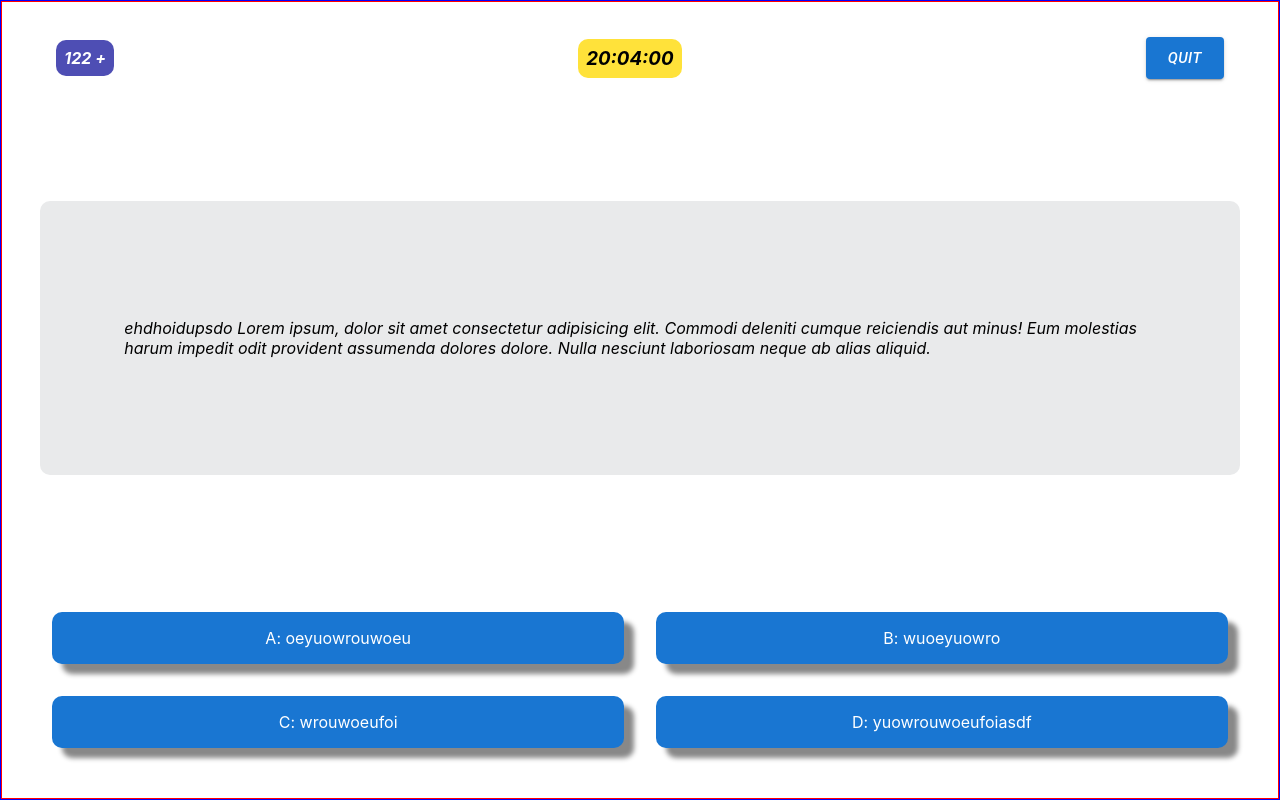
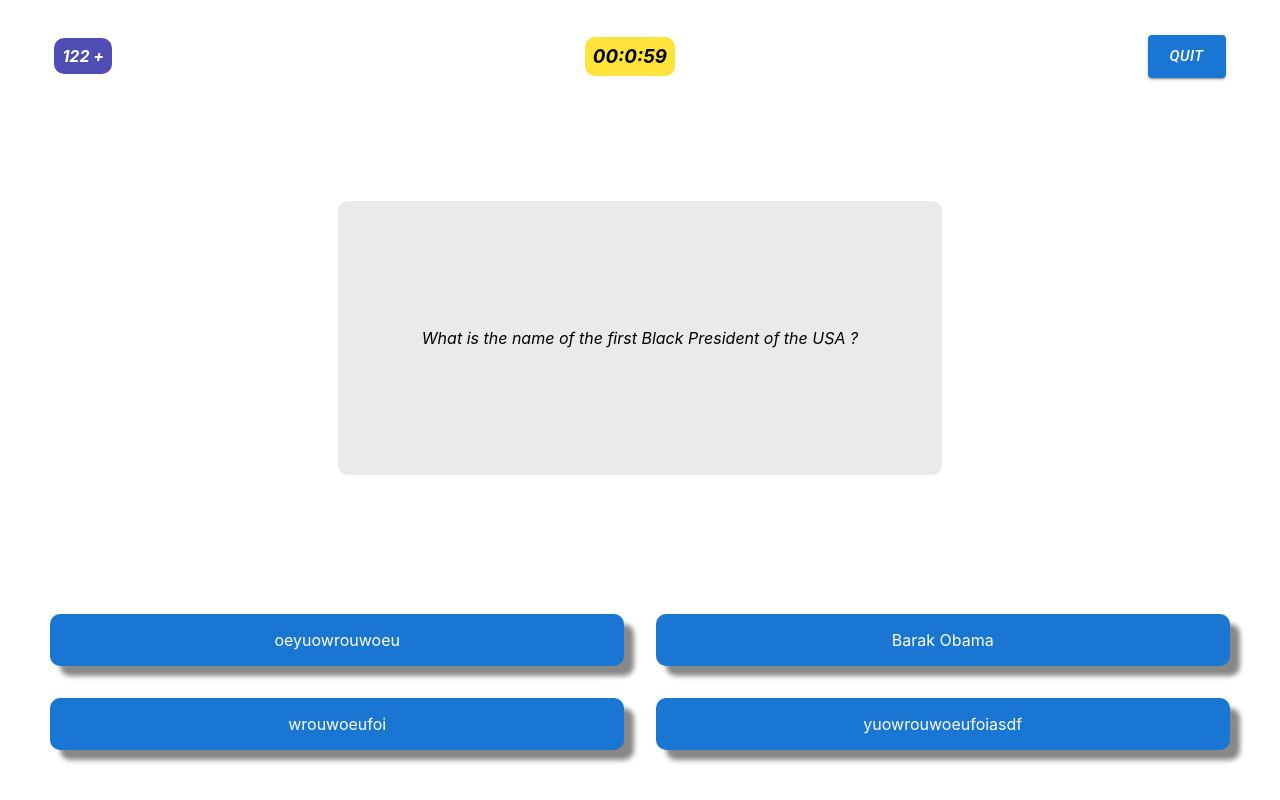
Before and after one commit to marveldc08/quiz-app, a Next.js app: page /instant-play/1 in a window 1280 px wide. Both pictures are taken after a click on the button 640 px from the left and 400 px from the top of the page. Built offline with nearby package versions, Linux system fonts and the light colour scheme.

Commit message:
modified playing interface

```diff
--- a/components/Header.module.css
+++ b/components/Header.module.css
@@ -19,7 +19,7 @@
 }
 .close{
     display: flex;
-    justify-content: end;
+    justify-content: flex-end;
     align-items: center;
     padding: 0px 15px;
 }
--- a/package.json
+++ b/package.json
@@ -17,7 +17,8 @@
     "react": "18.2.0",
     "react-dom": "18.2.0",
     "react-icons": "^4.4.0",
-    "styled-components": "^5.3.5"
+    "styled-components": "^5.3.5",
+    "sweetalert2": "^11.4.32"
   },
   "devDependencies": {
     "@swc/cli": "^0.1.57",
--- a/pages/instant-play/[questions].tsx
+++ b/pages/instant-play/[questions].tsx
@@ -1,22 +1,23 @@
-import React, { useState } from 'react'
+import React, { useEffect, useState } from 'react'
 import { useRouter } from 'next/router'
 import Head from 'next/head';
 import styles from '../../styles/questions.module.css';
 import { Button } from '@mui/material';
-import { PlayArrow, SubtitlesOutlined } from '@mui/icons-material';
+import { PlayArrow} from '@mui/icons-material';
+import Swal from "sweetalert2";
 
-const qustions = [
+const questionsArry = [
   {
     id: "1",
     questionTypeId: "1",
-    question:"Lorem ipsum dolor sit amet consectetur, adipisicing elit. Quam fugit blanditiis nulla     nihil dolor repellat, tempora neque debitis fugiat qui doloribus perferendis quae dicta quos tenetur aspernatur voluptates, architecto non.",
-    answer: "True",
-    option1: "Olufsen",
-    option2: "Wrong",
-    option3: "The Wronger",
+    question: "What is the name of the first Black President of the USA ?",
+    answer: "Barak Obama",
+    option1: "Olufsen Paul",
+    option2: "Donald Trump",
+    option3: "Dwain Johnson",
   },
   {
-    id: "1",
+    id: "2",
     questionTypeId: "1",
     question: "wertyu",
     answer: "rtu",
@@ -25,7 +26,7 @@
     option3: "dftg",
   },
   {
-    id: "1",
+    id: "3",
     questionTypeId: "1",
     question: "wertyu",
     answer: "rtu",
@@ -34,7 +35,7 @@
     option3: "dftg",
   },
   {
-    id: "1",
+    id: "4",
     questionTypeId: "1",
     question: "wertyu",
     answer: "rtu",
@@ -43,7 +44,7 @@
     option3: "dftg",
   },
   {
-    id: "1",
+    id: "5",
     questionTypeId: "1",
     question: "wertyu",
     answer: "rtu",
@@ -55,11 +56,90 @@
 
 function questions() {
     const router = useRouter();
-    const {questions} = router.query
+    const {questionType} = router.query
+    const [seconds, setSeconds] = useState<number>(0);
+    const [minutes, setMinutes] = useState<number>(0);
+    const [isStarted, setIsStarted] = useState<boolean>(false);
+    const [intervalSeconds, setIntervalSeconds] = useState<number>(1000)
+    const [theQuestion, setTheQuestion] = useState<string>("");
 
-    const [isStarted, setIsStarted] = useState<boolean>(false);
+
     const handleStartQuiz = () =>{
-        setIsStarted(true)
+      setIsStarted(true)
+      setTheQuestion(questionsArry[0].question)
+
+      //  setOptions(randomId);
+      setTimeout(()=>{
+         const random = Math.floor(1 + Math.random() * 4);
+         const randomId = random.toString();
+         console.log(randomId);
+         const answer = document.getElementById(randomId) as HTMLDivElement;
+         answer.innerHTML = questionsArry[0].answer
+      },2000)
+
+
+      let s = 0;
+      let m = 1;
+      const timerInterval = setInterval(timer, intervalSeconds);
+      function timer(){
+        if (s === 10 && m === 0) {
+          console.log("here");
+          let timeDiv = document.getElementById("timer") as HTMLDivElement;
+          timeDiv.classList.remove('timer');
+          timeDiv.classList.add("timeEnding");
+
+        }
+
+       if(m === 0 && s === 0) {
+            clearInterval(timerInterval);
+           Swal.fire({
+             title: "Game Over!",
+             html: "The timer has elapsed and the quiz has ended." +
+                    '<p>Your score is: <b>234</b></p>',
+             icon: "error",
+            //  imageUrl: "/images/group.jpg",
+            //  imageWidth: 400,
+            //  imageHeight: 200,
+            //  imageAlt: "Custom image",
+             showCancelButton: true,
+             confirmButtonColor: "#d33",
+             cancelButtonColor: `var(--main-color)`,
+             confirmButtonText: "Yes",
+             cancelButtonText: "No",
+           }).then((result) => {
+             if (result.isConfirmed) {
+               router.back();
+             }
+           });
+          }else if (s > 0) {
+            s--;
+          }else if (s === 0) {
+            m--
+            s+=60;
+          }
+           setSeconds(s)
+           setMinutes(m);
+        }
+
+    }
+    const quitQuiz = () => {
+      Swal.fire({
+        title: "Are you sure?",
+        text: "If You quit now, You would lose your current progress!",
+        icon: "question",
+        showCancelButton: true,
+        confirmButtonColor: "#d33",
+        cancelButtonColor: `var(--main-color)`,
+        confirmButtonText: "Yes",
+        cancelButtonText: "No",
+      }).then((result) => {
+        if (result.isConfirmed) {
+          // setSeconds(0)
+          // setMinutes(0)
+          setIntervalSeconds(0)
+          router.back();
+        }
+      });
     }
   return (
     <div>
@@ -72,7 +152,8 @@
         {isStarted === false ? (
           <div className={styles.land}>
             <div className={styles.landWrap}>
-              <h2>Your quiz starts on the click of the button.</h2>
+              <p>Your quiz starts on the click of the button.</p>
+
               <Button
                 variant="contained"
                 size="large"
@@ -81,6 +162,7 @@
               >
                 <PlayArrow sx={{ fontSize: "4rem" }} />
               </Button>
+
               <h2>Let's Go... 🚀</h2>
             </div>
           </div>
@@ -91,22 +173,26 @@
                 <div className={styles.points}>
                   <h4>122 +</h4>
                 </div>
-                <div className={styles.timer}>
-                    <h3>20:04:00</h3>
+                <div id="timer" className={styles.timer}>
+                  <h3>
+                    00:{minutes}:{seconds}
+                  </h3>
                 </div>
-                <Button variant='contained' size='large' className={styles.quitOption}>Quit</Button>
+                <Button
+                  variant="contained"
+                  size="large"
+                  onClick={quitQuiz}
+                  className={styles.quitOption}
+                >
+                  Quit
+                </Button>
               </div>
-              <div className={styles.questionSection}>
-                ehdhoidupsdo Lorem ipsum, dolor sit amet consectetur adipisicing
-                elit. Commodi deleniti cumque reiciendis aut minus! Eum
-                molestias harum impedit odit provident assumenda dolores dolore.
-                Nulla nesciunt laboriosam neque ab alias aliquid.
-              </div>
+              <div className={styles.questionSection}>{theQuestion}</div>
               <div className={styles.optionsSection}>
-                <div className={styles.options}>A: oeyuowrouwoeu</div>
-                <div className={styles.options}>B: wuoeyuowro</div>
-                <div className={styles.options}>C: wrouwoeufoi</div>
-                <div className={styles.options}>D: yuowrouwoeufoiasdf</div>
+                <div id="1" className={styles.options}> oeyuowrouwoeu</div>
+                <div id={"2"} className={styles.options}> wuoeyuowro</div>
+                <div id={"3"} className={styles.options}> wrouwoeufoi</div>
+                <div id={"4"} className={styles.options}> yuowrouwoeufoiasdf</div>
               </div>
             </div>
           </div>
--- a/pages/instant-play/index.tsx
+++ b/pages/instant-play/index.tsx
@@ -53,7 +53,7 @@
           <div className={styles.instant}>
             {questionCategory.map((category) => (
               <Link href={`instant-play/${category.slog}`}>
-                <div className={styles.wrapper} >
+                <div className={styles.wrapper} key={category.slog} >
                   <div className={styles.img}>
                     <img src={category.photoUrl} alt="challenge" />
                   </div>
--- a/styles/questions.module.css
+++ b/styles/questions.module.css
@@ -39,14 +39,21 @@
      color: var(--white-color);
      border-radius: 100%;
      cursor: pointer;
+     transition: all 0.3s ease-in-out 0s;
+       position: relative;
+        outline: none;
+
+
 }
+
+
+
 .questionWrap{
     height: 100%;
     width: 100%;
     display: flex;
-    /* justify-content: center; */
+    justify-content: center;
     align-items: center;
-    border: 1px solid blue;
 }
 .content{
      height: 100%;
@@ -56,7 +63,6 @@
     flex-direction: column;
     justify-content: space-between;
     align-items: center;
-    border: 1px solid red;
 }
 .top{
     display: flex;
@@ -66,7 +72,7 @@
     height: 5%;
     padding: 5px 1em;
 }
-.points, .timer , .quitOption{
+.points, .timer , .quitOption, .timerEnding{
     width: auto;
     font-style: italic;
     color: var(--white-color);
@@ -122,6 +128,10 @@
     color: var(--white-color);
      cursor: pointer;
 }
+.timeEnding{
+    background-color: #d33;
+    color: var(--white-color);
+}
 
 @media (max-width: 300px){
      .landWrap h2 {
```
Also changed, not shown: 2 other files (tests, documents, lock files or other folders).
